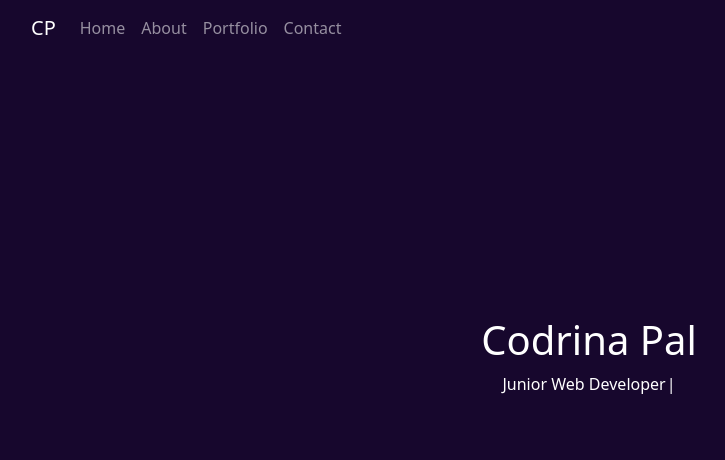
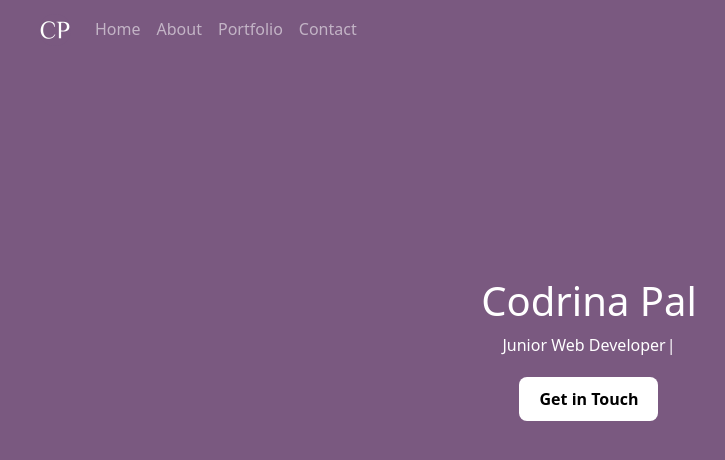
Before and after one commit to codri5/react-portfolio, a React (Create React App) app: page / in a window 1280 px wide. Shown: the top 460 px of the page, without its empty margins (51-776 px from the left). Built offline with nearby package versions, Linux system fonts and the light colour scheme.

Commit message:
updated home section

```diff
--- a/public/index.html
+++ b/public/index.html
@@ -8,6 +8,5 @@
   </head>
   <body>
     <div id="root"></div>
-
   </body>
 </html>
--- a/src/components/Home/Home.js
+++ b/src/components/Home/Home.js
@@ -14,6 +14,7 @@ function Home() {
             <Col className='home-header text-center'>
               <h1 className='name-heading'>Codrina Pal</h1>
               <Type />
+              <button className='homeBtn' type="button">Get in Touch</button>
             </Col>
           </Row>
         </Container>
--- a/src/components/NavigationBar.js
+++ b/src/components/NavigationBar.js
@@ -2,12 +2,13 @@ import React from 'react';
 import Navbar from 'react-bootstrap/Navbar';
 import Container from 'react-bootstrap/Container';
 import Nav from 'react-bootstrap/Nav';
+import logo from '../assets/logo.png';
 
 function NavigationBar() {
   return (
     <Navbar className='navbar-dark' expand='lg'>
       <Container>
-        <Navbar.Brand href='#'>CP</Navbar.Brand>
+        <Navbar.Brand href='#'><img src={logo} className='logo' alt='logo' /></Navbar.Brand>
         <Navbar.Toggle aria-controls='navbar-nav' />
         <Navbar.Collapse id='navbar-nav'>
           <Nav className='text-right'>
--- a/src/style.css
+++ b/src/style.css
@@ -1,5 +1,5 @@
 body {
-  background-color: rgb(23, 7, 45);
+  background-color: #7A5980;
 }
 
 .home-content {
@@ -10,6 +10,21 @@ body {
   color: white;
 }
 
-.navbar-nav {
-  position: absolute;
+.logo {
+  margin-left: 0.5rem;
+  height: 2rem;
+  width: 2rem;
 }
+
+.homeBtn {
+  background-color: white;
+  border: none;
+  color: black;
+  padding: 10px 20px;
+  text-align: center;
+  text-decoration: none;
+  display: inline-block;
+  border-radius: 8px;
+  font-weight: bold;
+  margin: 20px;
+}
```
Also changed, not shown: src/assets/logo.png (added), 1 other file (tests, documents, lock files or other folders).
